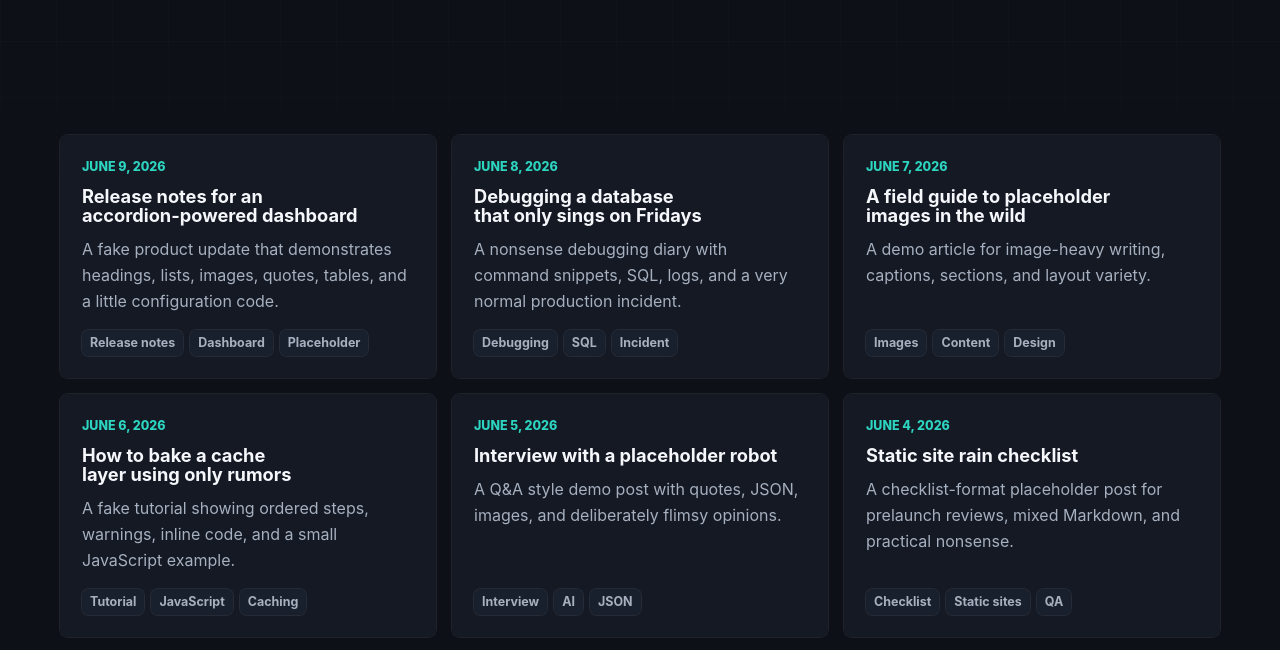
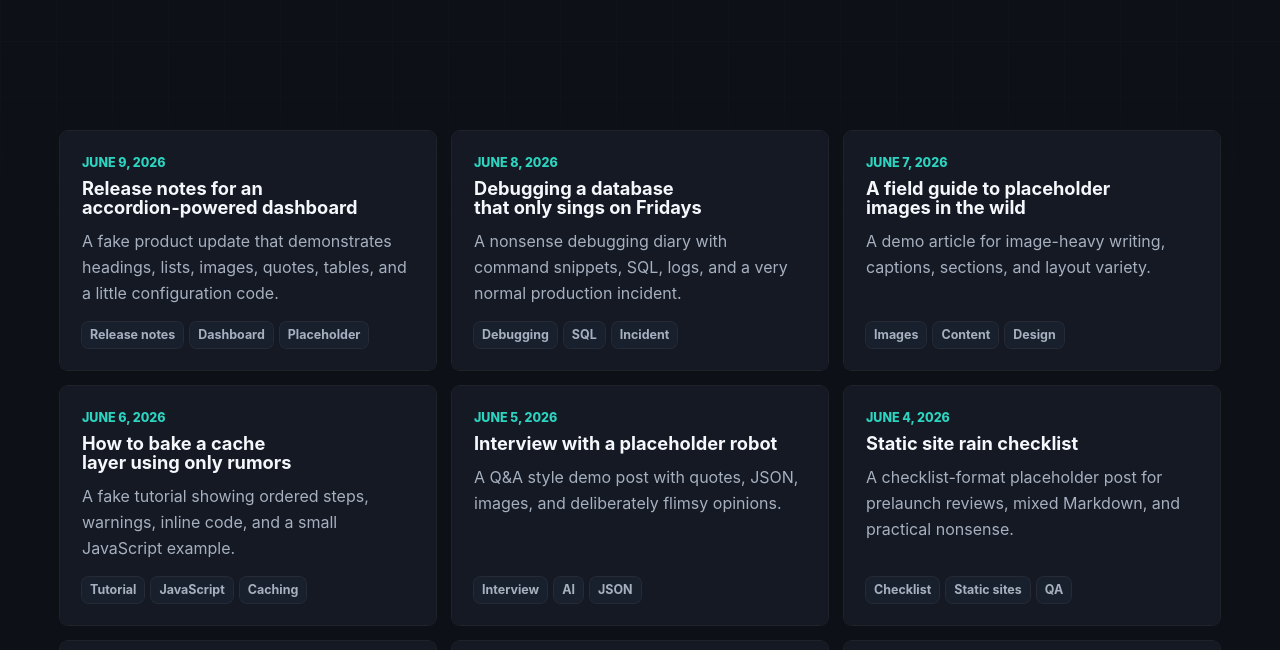
Before and after one commit to Koodattu/ala-ranta.la, an Astro site: page /blog in a window 1280 px wide. Shown: the part 407-1057 px from the top of the page. Built offline with nearby package versions, Linux system fonts and the light colour scheme; Astro itself is replaced by a stand-in of ours.

Commit message:
Reduce vertical spacing in several sections
Tighten vertical rhythm by reducing bottom margins in global.css: .compact-section .section-heading 20px→16px, .timeline-period/.card-label/.career-year 0 0 10px→0 0 6px, and .section-heading 30px→20px. This reduces excess whitespace and creates a more compact layout.

```diff
--- a/src/styles/global.css
+++ b/src/styles/global.css
@@ -288,7 +288,7 @@ main {
 }
 
 .compact-section .section-heading {
-  margin-bottom: 20px;
+  margin-bottom: 16px;
 }
 
 .hero {
@@ -311,7 +311,7 @@ main {
 .timeline-period,
 .card-label,
 .career-year {
-  margin: 0 0 10px;
+  margin: 0 0 6px;
   color: var(--accent);
   font-size: 0.78rem;
   font-weight: 800;
@@ -647,7 +647,7 @@ dd {
 
 .section-heading {
   max-width: 760px;
-  margin-bottom: 30px;
+  margin-bottom: 20px;
 }
 
 .section-heading p {
```
